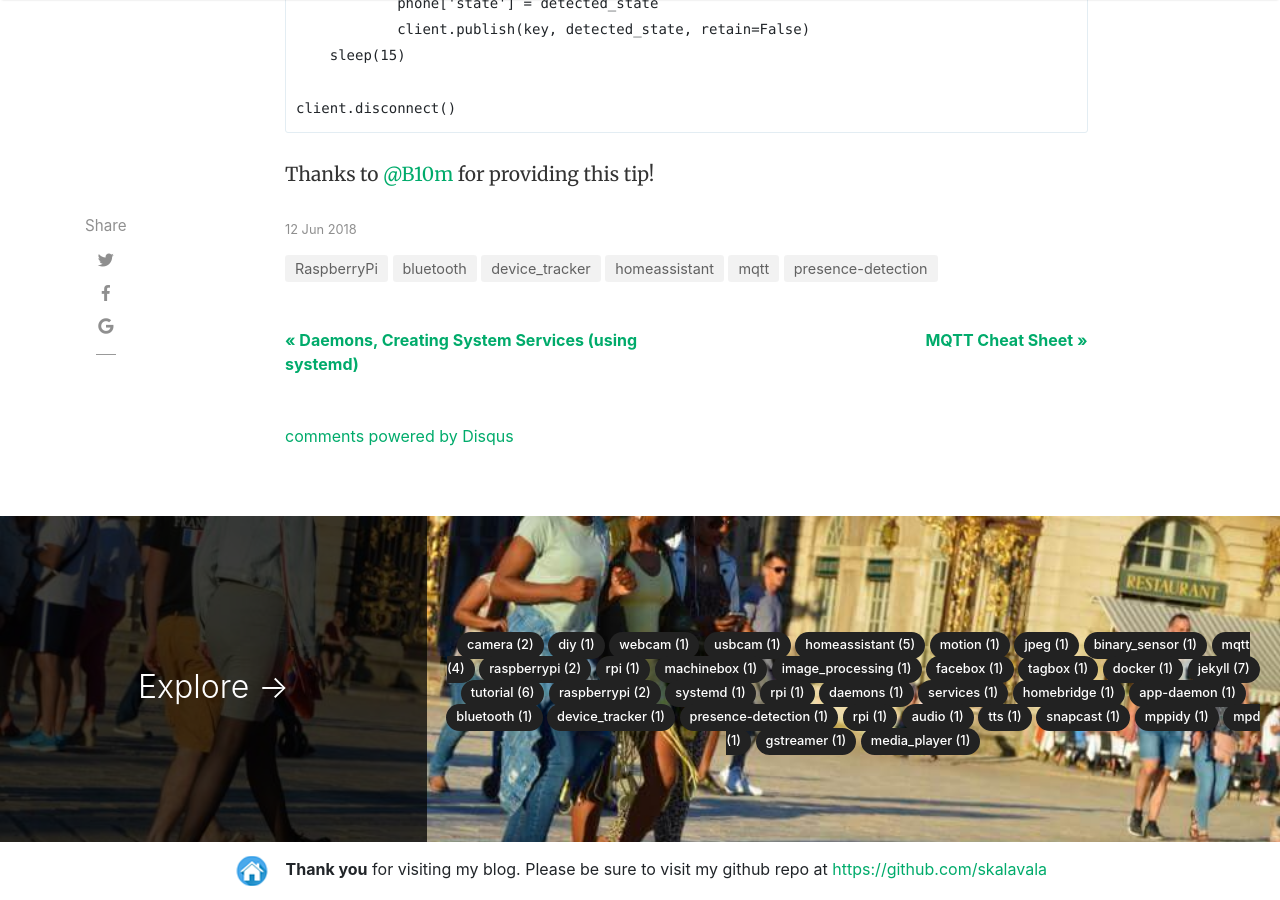
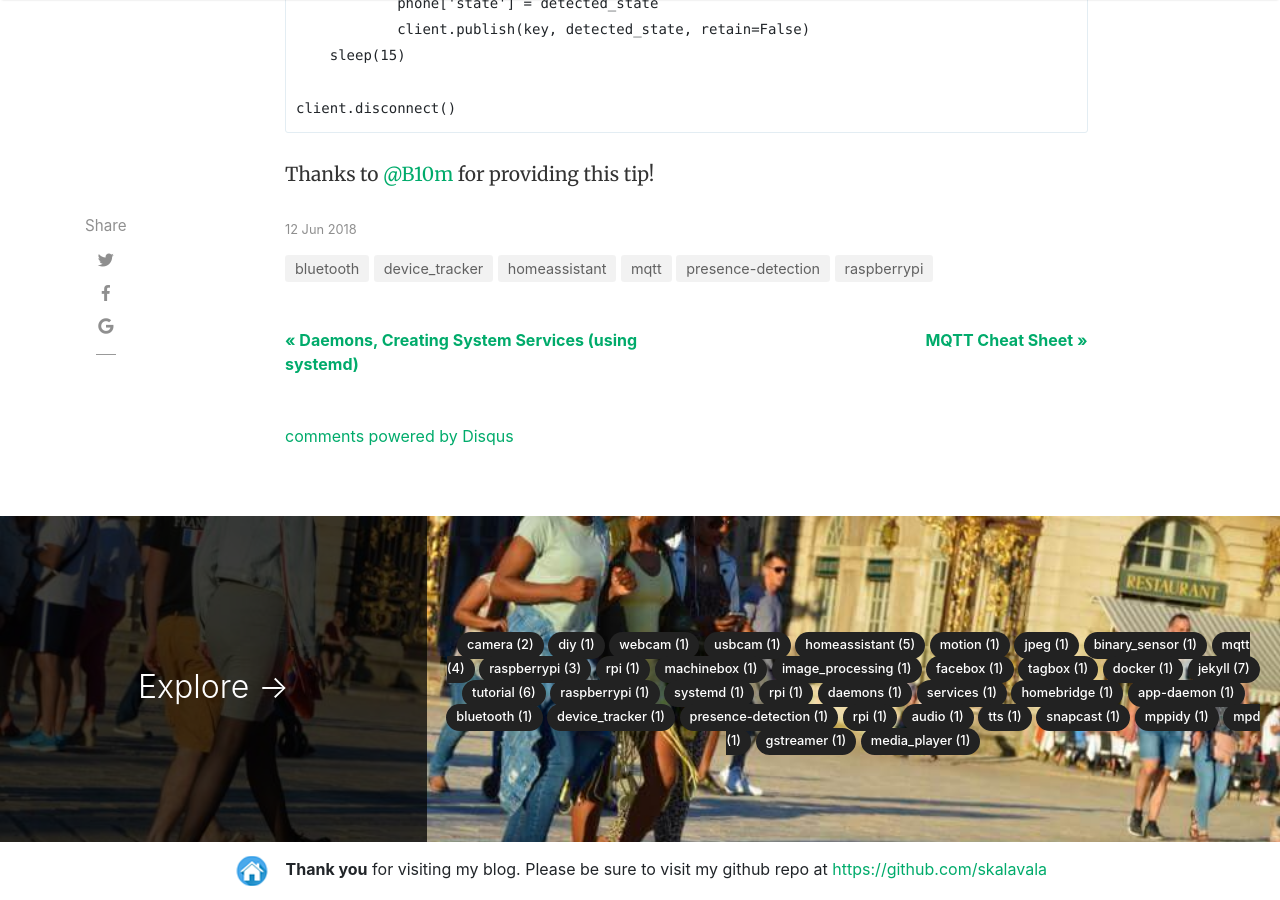
Before and after one commit to skalavala/skalavala.github.io, a Jekyll site: the page built from _posts/2018-06-12-bluetooth-device-tracker.md, in a window 1280 px wide and 900 px high, scrolled down 2331 px. Built offline with Jekyll 4.4.1, drawn with Linux system fonts in a browser that asks for light colours; nearby versions of some CDN libraries; comment, search, counter and statistics services are not loaded.

```diff
--- a/_posts/2018-06-12-bluetooth-device-tracker.md
+++ b/_posts/2018-06-12-bluetooth-device-tracker.md
@@ -2,7 +2,7 @@
 layout: post
 title:  "Using Bluetooth on your RPi3 as a Device Tracker"
 author: skalavala
-categories: [ bluetooth, RaspberryPi, device_tracker, homeassistant, mqtt, presence-detection ]
+categories: [ bluetooth, raspberrypi, device_tracker, homeassistant, mqtt, presence-detection ]
 image: assets/images/17.jpg
 ---
 Here is a simple way to use your Raspberry Pi's bluetooth for presence detection. You need Raspberry Pi3 in order to be able to leverage bluetooth capabilities.
```
